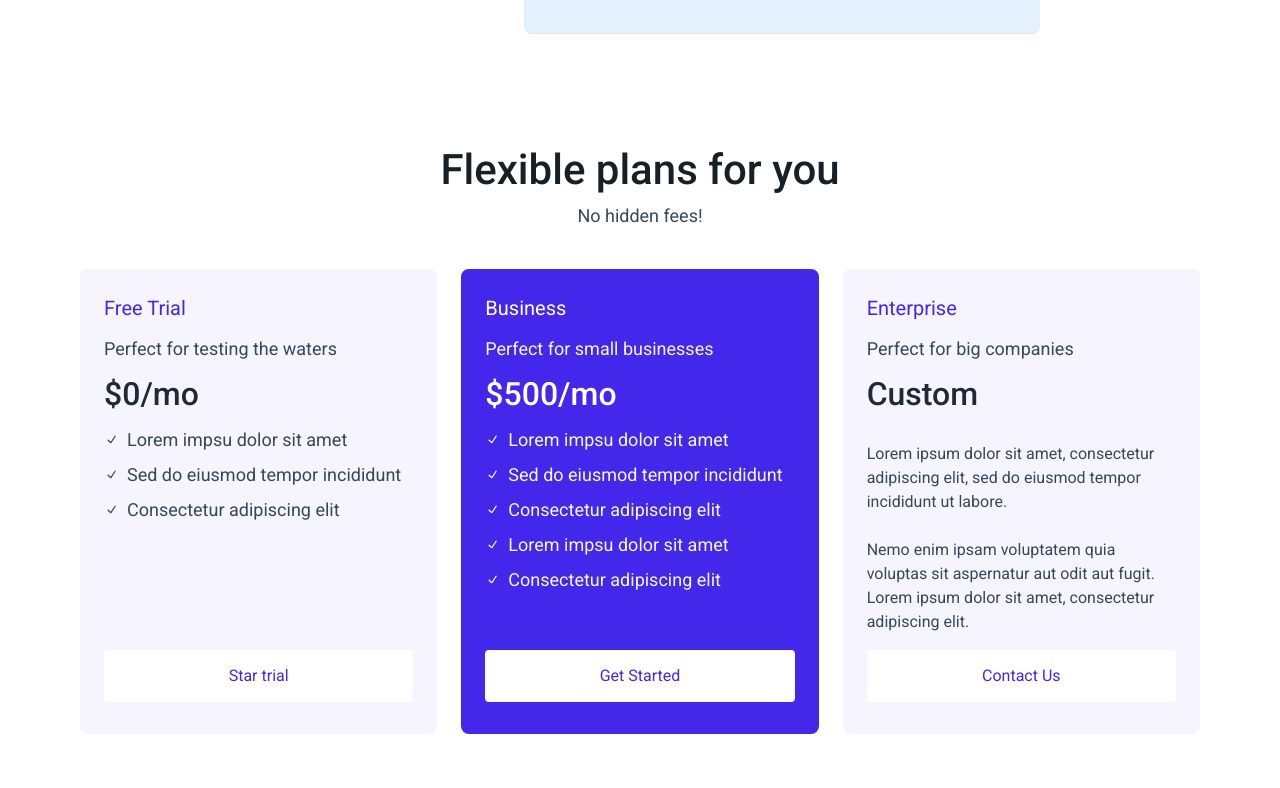
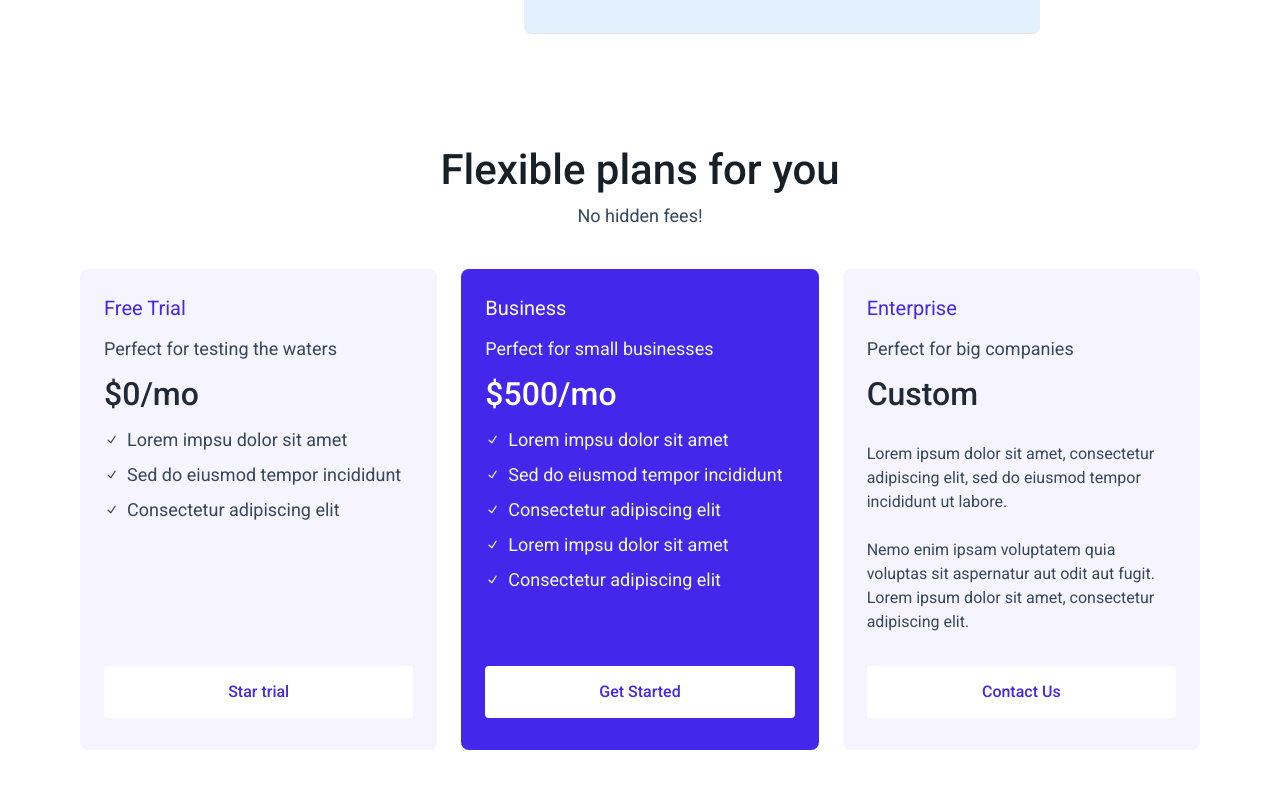
Before and after one commit to JoseBritoP/Tinker, a Next.js app: page / in a window 1280 px wide. Shown: the part 3721-4509 px from the top of the page. Built offline with nearby package versions, Linux system fonts and the light colour scheme.

Commit message:
transition

```diff
--- a/src/components/PlanArticle.tsx
+++ b/src/components/PlanArticle.tsx
@@ -53,7 +53,7 @@ export default function PlanArticle({ item }: PlanArticle) {
             ))}
         </ul>
       </div>
-      <button className={`"mt-[16px] rounded-[4px] bg-white py-[14px] text-[#4328EB] font-medium"`}>
+      <button className={`mt-[16px] rounded-[4px] bg-white py-[14px] text-[#4328EB] font-medium transition-colors duration-300 ease-linear hover:bg-sky-50`}>
         {item.buttonLabel}
       </button>
     </article>
```
